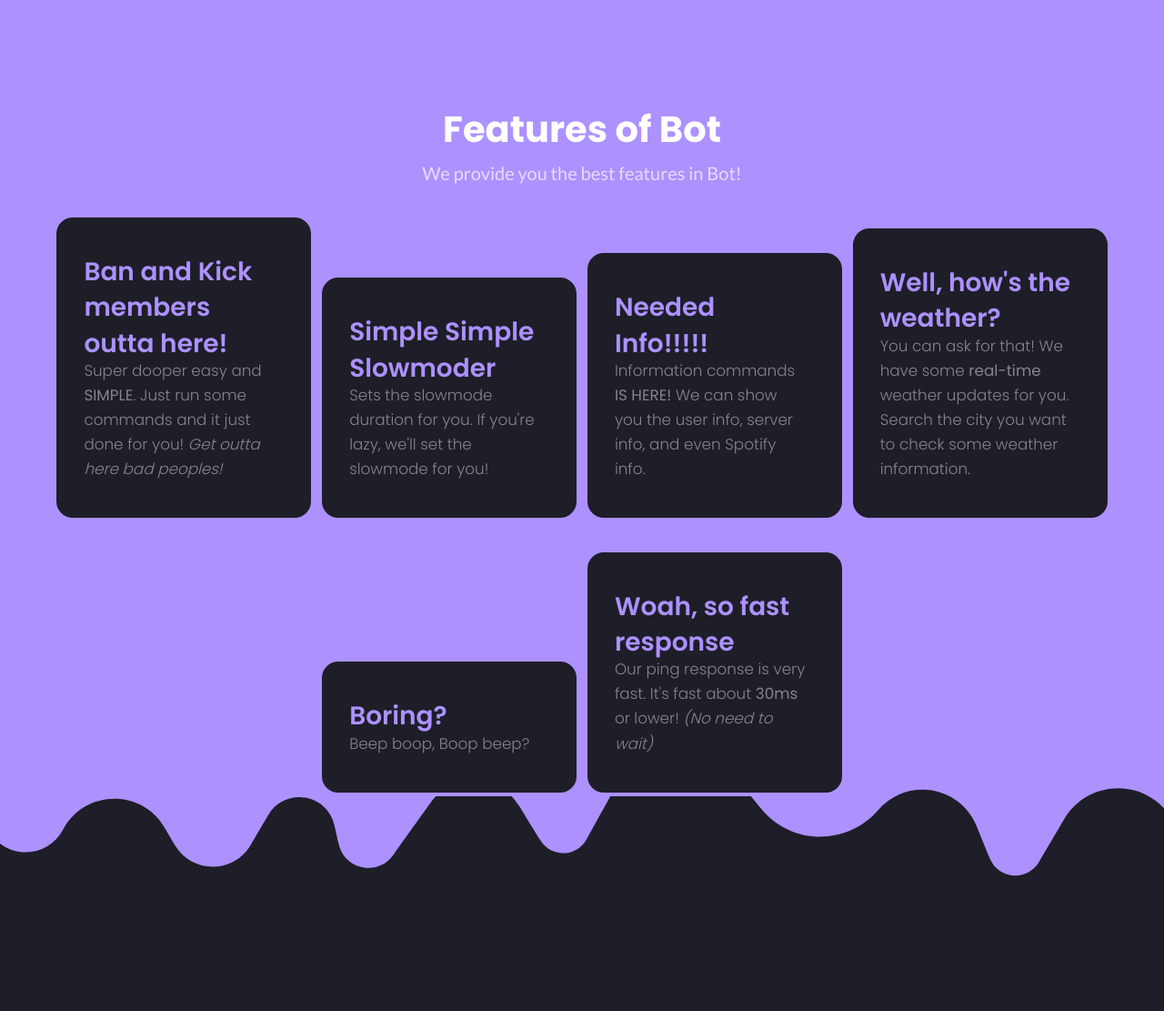
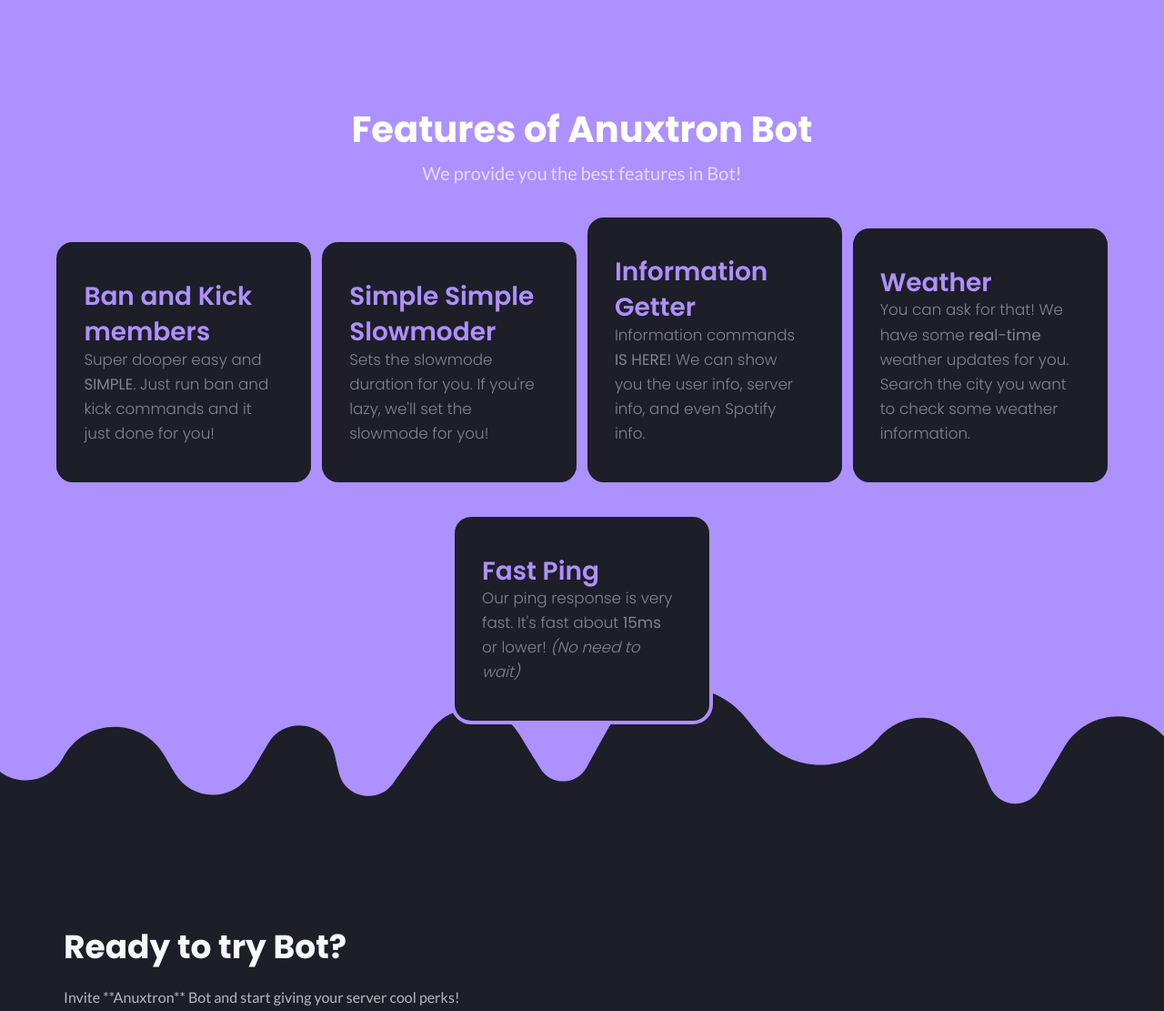
Before and after one commit to JediThePro/anuxtron-bot, a plain HTML site: page index.html in a window 1280 px wide. Shown: the part 753-1864 px from the top of the page at 91% size. Drawn offline with nearby package versions, Linux system fonts and the light colour scheme.

Commit message:
Update index.html

```diff
--- a/index.html
+++ b/index.html
@@ -50,26 +50,24 @@
         <div class="nav-item">
 
         </div>
-        <!-- Button
-        <button href="https://discord.com/oauth2/authorize?client_id=761529220517855263&scope=bot&permissions=2146958847" target="_blank" class="btn login-btn btn-outline-accent my-2 my-sm-0" role="button" style="font-size: 10px !important;font-family: poppins !important;">Invite our Bot</button>
-        -->
+        <button href="https://discord.com/oauth2/authorize?client_id=791894789707792404&scope=bot&permissions=2147483647" target="_blank" class="btn login-btn btn-outline-accent my-2 my-sm-0" role="button" style="font-size: 10px !important;font-family: poppins !important;">INVITE</button>
     </div>
 </nav>
 <div class="heading">
     <h1 class="display-5 title">It's time to use Bot in your server.</h1>
     <p class="subtitle">Bot is a multi-purpose bot ready to skill up and boost up your Discord server<br />Also features moderation, administration and much more!</p>
-    <a class="btn btn-primary btn-lg" href="https://discord.com/oauth2/authorize?client_id=761529220517855263&scope=bot&permissions=2146958847" target="_blank" role="button">Get started</a>
-    <a class="btn btn-secondary btn-lg" href="https://discord.com/oauth2/authorize?client_id=761529220517855263&scope=bot&permissions=2146958847" target="_blank" role="button">Add to server</a>
+    <a class="btn btn-primary btn-lg" href="https://discord.com/oauth2/authorize?client_id=791894789707792404&scope=bot&permissions=2147483647" target="_blank" role="button">Get started</a>
+    <a class="btn btn-secondary btn-lg" href="https://discord.com/oauth2/authorize?client_id=791894789707792404&scope=bot&permissions=2147483647" target="_blank" role="button">Add to server</a>
     <br /><br /><br /><br /><br /><br />
 </div>
 <div class="features">
-    <div class="title">Features of Bot</div>
+    <div class="title">Features of Anuxtron Bot</div>
     <div class="subtitle">We provide you the best features in Bot!</div>
     <div class="cards">
         <div class="card" style="width: 18rem;">
         <div class="card-body">
-            <h5 class="card-title">Ban and Kick members outta here!</h5>
-          <p class="card-text">Super dooper easy and <strong>SIMPLE</strong>. Just run some commands and it just done for you! <em>Get outta here bad peoples!</em></p>
+            <h5 class="card-title">Ban and Kick members</h5>
+          <p class="card-text">Super dooper easy and <strong>SIMPLE</strong>. Just run ban and kick commands and it just done for you!</p>
         </div>
     </div>
         <div class="card" style="width: 18rem;">
@@ -80,30 +78,26 @@
         </div>
         <div class="card" style="width: 18rem;">
             <div class="card-body">
-                <h5 class="card-title">Needed Info!!!!!</h5>
+                <h5 class="card-title">Information Getter</h5>
                 <p class="card-text">Information commands <strong>IS HERE!</strong> We can show you the user info, server info, and even Spotify info.</p>
             </div>
         </div>
         <div class="card" style="width: 18rem;">
             <div class="card-body">
-                <h5 class="card-title">Well, how's the weather?</h5>
+                <h5 class="card-title">Weather</h5>
                 <p class="card-text">You can ask for that! We have some <strong>real-time</strong> weather updates for you. Search the city you want to check some weather information.</p>
             </div>
         </div>
         <div class="card" style="width: 18rem;">
             <div class="card-body">
-                <h5 class="card-title">Boring?</h5>
-                <p class="card-text">Beep boop, Boop beep?</p>
-            </div>
-        </div>
-        <div class="card" style="width: 18rem;">
-            <div class="card-body">
-                <h5 class="card-title">Woah, so fast response</h5>
-                <p class="card-text">Our ping response is very fast. It's fast about <strong>30ms</strong> or lower! <em>(No need to wait)</em></p>
+                <h5 class="card-title">Fast Ping</h5>
+                <p class="card-text">Our ping response is very fast. It's fast about <strong>15ms</strong> or lower! <em>(No need to wait)</em></p>
             </div>
         </div>
     </div>
 </div>
+
+<!--
 <div class="statistics">
     <div class="cards">
         <div class="card statistic" style="width: 18rem;">
@@ -126,14 +120,15 @@
         </div>
     </div>
 </div>
+-->
 <div class="page_end">
     <div class="start">
         <div class="card">
             <div class="card-body gs-card">
                 <div class="title">Ready to try Bot?</div>
-                <div class="subtitle">Invite Bot and start giving your server cool perks!</div>
+                <div class="subtitle">Invite **Anuxtron** Bot and start giving your server cool perks!</div>
                 <br />
-                <a class="btn btn-primary btn-lg" href="https://discord.com/oauth2/authorize?client_id=761529220517855263&scope=bot&permissions=2146958847" role="button">Get started</a>
+                <a class="btn btn-primary btn-lg" href="https://discord.com/oauth2/authorize?client_id=791894789707792404&scope=bot&permissions=2147483647">Get started</a>
             </div><br />
         </div>
     </div>
```
